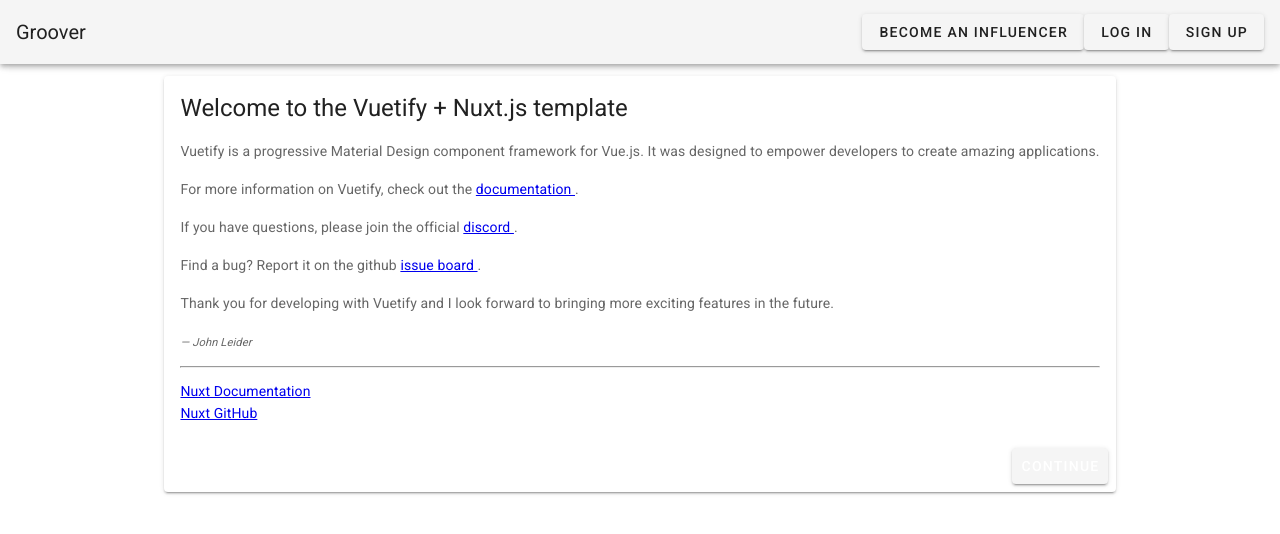
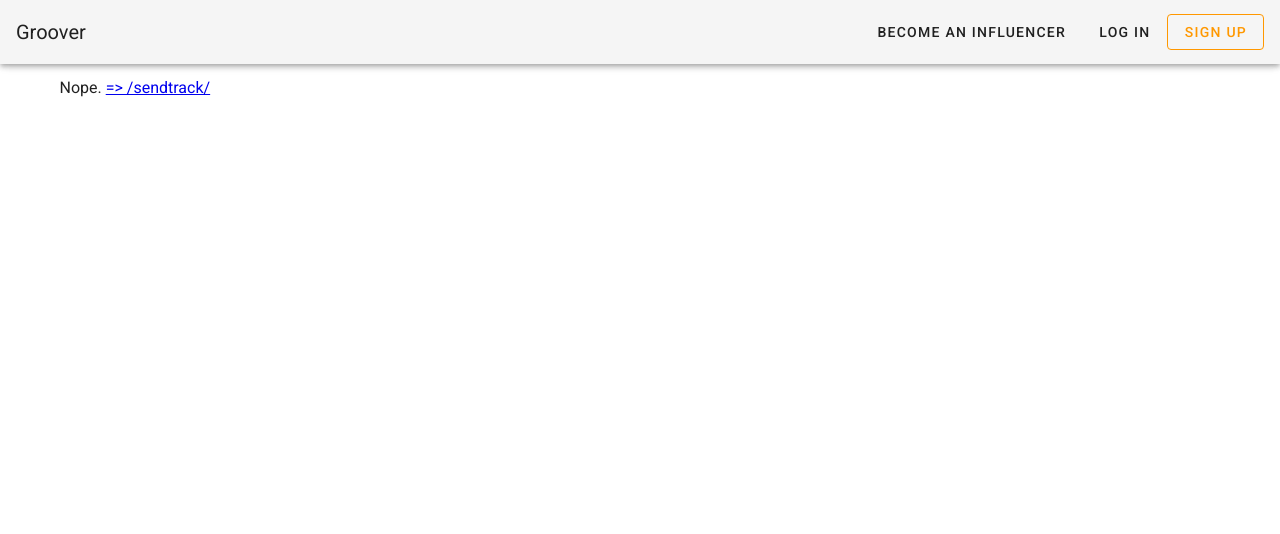
Before and after one commit to tbayet/groover, a Nuxt app: page / in a window 1280 px wide. Shown: the top 534 px of the page. Built offline with nearby package versions, Linux system fonts and the light colour scheme.

Commit message:
fix/searchFilters
fixed filters v-model transmissions
erased page/index

```diff
--- a/components/ArticlesList.vue
+++ b/components/ArticlesList.vue
@@ -1,13 +1,5 @@
 <template>
-  <div>
   <v-layout justify-center row>
-      <v-progress-circular
-        v-if="loading"
-        :size="70"
-        :width="7"
-        color="green"
-        indeterminate
-      />
     <v-flex xs8>
       <v-text-field
         v-model="searchText"
@@ -59,7 +51,6 @@
       </v-card>
     </v-flex>
   </v-layout>
-  </div>
 </template>
 
 <script>
@@ -78,7 +69,6 @@
   },
   data () {
     return {
-      loading: true,
       searchText: '',
       sortSelected: 'relevant',
       sortFunctions: {
@@ -86,8 +76,8 @@
           return pokemons.sort((a, b) => {
             return this.filters.reduce((acc, filter) => {
               return acc +
-              categoriesList[filter.category].get(a).reduce((acc, pokemonFilter) => (filter.name === pokemonFilter ? acc + 1 : acc), 0) -
-              categoriesList[filter.category].get(b).reduce((acc, pokemonFilter) => (filter.name === pokemonFilter ? acc + 1 : acc), 0)
+              categoriesList[filter.category].get(b).reduce((acc, pokemonFilter) => (filter.filter === pokemonFilter ? acc + 1 : acc), 0) -
+              categoriesList[filter.category].get(a).reduce((acc, pokemonFilter) => (filter.filter === pokemonFilter ? acc + 1 : acc), 0)
             }, 0)
           })
         },
@@ -115,11 +105,10 @@
       } else {
         res = allPokemons.filter(pokemon => (
           filters.find(filter => (
-            categoriesList[filter.category].get(pokemon).reduce((acc, pokemonFilter) => (filter.name === pokemonFilter ? acc + 1 : 0), 0)
+            categoriesList[filter.category].get(pokemon).includes(filter.filter)
           ))
         ))
       }
-      this.loading = false
       return res
     }
   }
--- a/components/SearchFilter.vue
+++ b/components/SearchFilter.vue
@@ -1,8 +1,8 @@
 <template>
-  <div>
+  <div class="searchfilter_container">
     <h3>{{ title }}</h3>
     <div
-      v-for="(filter, i) in listFilters"
+      v-for="(filter, i) in listFilters.slice(0, limit)"
       :key="i"
     >
       <v-checkbox
@@ -10,9 +10,13 @@
         :value="filter.filter"
         :label="filter.filter.substr(0, 12)"
         class="searchfilter_checkbox"
+        @change="onChange(filter)"
       />
       <span class="searchfilter_nbResults">({{ filter.count }})</span>
     </div>
+    <v-btn text small @click="limit = limit === 8 ? -1 : 8 ">
+      {{ limit === 8 ? '+ See more' : '- See less' }}
+    </v-btn>
     <v-divider />
   </div>
 </template>
@@ -36,15 +40,28 @@
   data () {
     return {
       filtersSelected: [],
-      allFiltersSelected: [],
-      limit: 3
+      limit: 8
     }
   },
+  computed: {
+  },
   mounted () {
-    this.allFiltersSelected = JSON.parse(JSON.stringify(this.value))
-    this.filtersSelected = this.allFiltersSelected.filter(filter => (
+    this.filtersSelected = this.value.filter(filter => (
       filter.category === this.title && this.listFilters.find(f => f === filter.name)
     ))
+  },
+  methods: {
+    onChange (changed) {
+      const index = this.value.findIndex(f => f.category === this.title && f.filter === changed.filter)
+      const newValue = JSON.parse(JSON.stringify(this.value))
+      if (index !== -1) {
+        newValue.splice(index, 1)
+      } else {
+        newValue.push({ category: this.title, filter: changed.filter })
+      }
+      this.$emit('input', newValue)
+      this.$emit('change', newValue)
+    }
   }
 }
 </script>
@@ -56,6 +73,9 @@
   padding: 0;
   margin: 0;
 }
+.searchfilter_container {
+  margin-top: 30px;
+}
 .searchfilter_nbResults {
   float: right;
 }
--- a/components/SearchFilters.vue
+++ b/components/SearchFilters.vue
@@ -6,6 +6,7 @@
       v-model="allFiltersSelected"
       :title="filterCategory.name"
       :list-filters="filterCategory.filters"
+      @change="onChange"
     />
   </div>
 </template>
@@ -34,8 +35,12 @@
   },
   mounted () {
     this.allFiltersSelected = JSON.parse(JSON.stringify(this.value))
+  },
+  methods: {
+    onChange (e) {
+      this.allFiltersSelected = JSON.parse(JSON.stringify(this.allFiltersSelected))
+      this.$emit('input', this.allFiltersSelected)
+    }
   }
 }
 </script>
-<style>
-</style>
--- a/layouts/default.vue
+++ b/layouts/default.vue
@@ -3,15 +3,15 @@
     <v-app-bar
       app
     >
-      <v-toolbar-title v-text="title" />
+      <v-toolbar-title large v-text="title" />
       <v-spacer />
-      <v-btn>
+      <v-btn text>
         Become an Influencer
       </v-btn>
-      <v-btn>
+      <v-btn text>
         Log In
       </v-btn>
-      <v-btn>
+      <v-btn outlined color="orange">
         Sign up
       </v-btn>
     </v-app-bar>
@@ -27,18 +27,6 @@
 export default {
   data () {
     return {
-      items: [
-        {
-          icon: 'mdi-apps',
-          title: 'Welcome',
-          to: '/'
-        },
-        {
-          icon: 'mdi-chart-bubble',
-          title: 'Inspire',
-          to: '/inspire'
-        }
-      ],
       title: 'Groover'
     }
   }
--- a/pages/index.vue
+++ b/pages/index.vue
@@ -1,83 +1,13 @@
 <template>
-  <v-layout
-    column
-    justify-center
-    align-center
-  >
-    <v-flex
-      xs12
-      sm8
-      md6
-    >
-      <v-card>
-        <v-card-title class="headline">
-          Welcome to the Vuetify + Nuxt.js template
-        </v-card-title>
-        <v-card-text>
-          <p>Vuetify is a progressive Material Design component framework for Vue.js. It was designed to empower developers to create amazing applications.</p>
-          <p>
-            For more information on Vuetify, check out the <a
-              href="https://vuetifyjs.com"
-              target="_blank"
-            >
-              documentation
-            </a>.
-          </p>
-          <p>
-            If you have questions, please join the official <a
-              href="https://chat.vuetifyjs.com/"
-              target="_blank"
-              title="chat"
-            >
-              discord
-            </a>.
-          </p>
-          <p>
-            Find a bug? Report it on the github <a
-              href="https://github.com/vuetifyjs/vuetify/issues"
-              target="_blank"
-              title="contribute"
-            >
-              issue board
-            </a>.
-          </p>
-          <p>Thank you for developing with Vuetify and I look forward to bringing more exciting features in the future.</p>
-          <div class="text-xs-right">
-            <em><small>&mdash; John Leider</small></em>
-          </div>
-          <hr class="my-3">
-          <a
-            href="https://nuxtjs.org/"
-            target="_blank"
-          >
-            Nuxt Documentation
-          </a>
-          <br>
-          <a
-            href="https://github.com/nuxt/nuxt.js"
-            target="_blank"
-          >
-            Nuxt GitHub
-          </a>
-        </v-card-text>
-        <v-card-actions>
-          <v-spacer />
-          <v-btn
-            color="primary"
-            nuxt
-            to="/inspire"
-          >
-            Continue
-          </v-btn>
-        </v-card-actions>
-      </v-card>
-    </v-flex>
-  </v-layout>
+  <div>
+    Nope.
+    <nuxt-link to="/sendtrack">
+      => /sendtrack/
+    </nuxt-link>
+  </div>
 </template>
 
 <script>
 export default {
-  components: {
-  }
 }
 </script>
--- a/pages/sendtrack.vue
+++ b/pages/sendtrack.vue
@@ -40,7 +40,6 @@
   },
   data () {
     return {
-      // allPokemons: [],
       allFiltersSelected: [],
       filtersModel: [
         {
@@ -73,7 +72,7 @@
     return { allPokemons }
   },
   mounted () {
-    this.setPokemons(this.pokemons)
+    this.setPokemons(this.allPokemons)
     this.setFilters(this.getFilters(this.allPokemons))
     getAllPokemon(false, axios.get, 151 - 25, 25, Object.keys(categoriesList)).then((restOfAllPokemons) => {
       this.setPokemons(this.allPokemons.concat(restOfAllPokemons))
```
Lines whose indentation alone changed are shown as unchanged.
